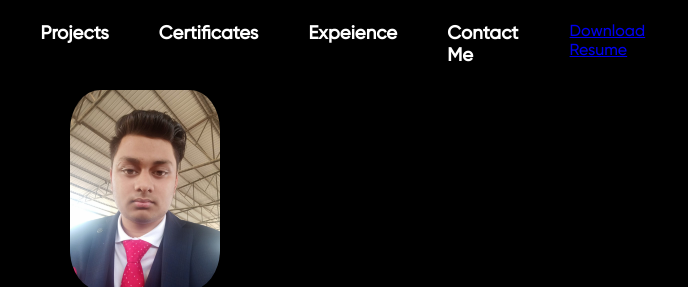
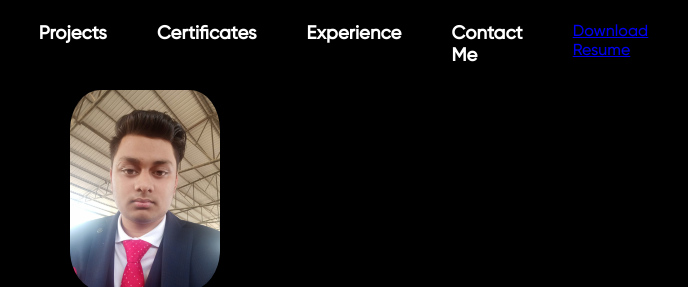
Before and after one commit to heeman2004/simple_portfolio, a plain HTML site: page Portfolio/index.html in a window 1280 px wide. Shown: the top 287 px of the page, 495-1183 px from the left. Drawn offline with nearby package versions, Linux system fonts and the light colour scheme.

Commit message:
index.html

```diff
--- a/Portfolio/index.html
+++ b/Portfolio/index.html
@@ -18,7 +18,7 @@
             <h3><a href="https://media-hosting.imagekit.io/ac7b79dfa4fb4341/Screenshot%202025-04-18%20222832.png?Expires=1839604848&Key-Pair-Id=K2ZIVPTIP2VGHC&Signature=Bbt-OZfNw~RZQ5ruzwzjw62yiUzCYnR1xXNYJL6mAEiv~BeMaYse5k1WeVAaL1VJxsMsMFKZpgl0ay-LwcuTQeaJSYG7Whoyy5bHilzvhtll95Gs7i1dvXhtZnui9DjIjnxeVgLe1LMY9b89ndldKoXiVHPnoXxINav5j5mcd7pV0B-kHCmWKrWlZ1EFgFjHvtntr51Feo5mJqeILitNXeifTCsPS6P4UAuCM5z~oeK-IEgSQaraC5QRL2KyyDIIoaERcc0YRf2rPqR1pErBh7d07~NfQG83pSDi4OSHk10bZJiPtn~Dkn7hpwVBAlshkZDFLgkzUTx1~4M-ripDrQ__">About Me</a></h3>
             <h3><a href="https://media-hosting.imagekit.io/7a55bc040f044835/Screenshot%202025-04-18%20222940.png?Expires=1839604570&Key-Pair-Id=K2ZIVPTIP2VGHC&Signature=wEzbT~kmPGl-6eo8Za4a2ZOiWtY0mTSuB85QpZuti0WvObCywXuv5iQEsw6HV3yKLq8OJe1tmoqvQJbuVCKxKPNFdCJ7Q0qZnJMHWQTmXByoOELydQ57AvYMlLG8kn9winyRHy5xHHqhWhXlGExW7ek5nGp~xdOFYIb3sbSeE224iw3wECmNrHDRSkClQ6ZC5AoeV-3z5QIrMUHDHvUAvbLPjXr8jB7tb04nyKk4~-J1phj-QDTvd4GzRVYGn5Wt9WI-rGvVzaz9AIBo4Epg35yt1BA7q3T0GAc~KVvn9av4YYL1viixFh8zXE-X86J7WMetauoNVS4u9o9bGFlZ0g__">Projects</a></h3>
             <h3><a href="https://media-hosting.imagekit.io/98082a92f3ec41df/Screenshot%202025-04-18%20222954.png?Expires=1839605357&Key-Pair-Id=K2ZIVPTIP2VGHC&Signature=MLcRG7gS5NJnjwtkUt-N3hs2OZzY-s8Hh775-RNK5NQ7a6yD-jcCF5JIgzTAJxUM~HCCxRWRPKJaNjN1Oh0d~c6Cf87VIwBoj6AJXc6byMPqXzERwUXWbhNZYlI26V6hDFUcAgIt6by2zwaqRAkqjQy8Q5BPXbSaJCmzmk-fSmiFvteftzxvBDpFxXEKZAVDW1TmeXot107XfAYJl7FbmQvQUPAlYqdppJfj2n23bTRWeh4wz8UaDXBFVxo5rF6Xjf~Dr8Rr4w5AwhjN71qqMlLL6ui4afs1uvjyiuJU9~jI8NHqNatKXszFpC7lJLNj9HHm8Su2UeB5-8xa3Qtl7A__">Certificates</a></h3>
-            <h3><a href="https://media-hosting.imagekit.io/6d11ce9f377d472e/Screenshot%202025-04-18%20223012.png?Expires=1839605403&Key-Pair-Id=K2ZIVPTIP2VGHC&Signature=K5hmRjXJX8qfCmSvTqMBWiLpTqMM6SpoxOqLQYfBeGRPtDsAbgRUugkVnllV1AWBuJUMaZqZlDK~5Je68DiP41lOMi344riaFe0bv1UbTLX5o-bb3ICJwuVD6YsHrbMYMGABnMi-RXa5iY48Xt-6zyMR4WzCsxD~6n82FIuDmqrL--3DV~Adc2-sir0ONE-8MyGW3thrtIm5IHLAWuVITAV1yP3sMXodYVFVdkEOKo4uFuCYGJPZfpcReojDzUail1G8uW5SDGQ8CyOVsClLCShoW5qK8JmSvC9IMCLQFUZATkgU-FrYqjEJfSEbF6UYycmBF22CaoEAU236~PLS7w__">Expeience</a></h3>
+            <h3><a href="https://media-hosting.imagekit.io/6d11ce9f377d472e/Screenshot%202025-04-18%20223012.png?Expires=1839605403&Key-Pair-Id=K2ZIVPTIP2VGHC&Signature=K5hmRjXJX8qfCmSvTqMBWiLpTqMM6SpoxOqLQYfBeGRPtDsAbgRUugkVnllV1AWBuJUMaZqZlDK~5Je68DiP41lOMi344riaFe0bv1UbTLX5o-bb3ICJwuVD6YsHrbMYMGABnMi-RXa5iY48Xt-6zyMR4WzCsxD~6n82FIuDmqrL--3DV~Adc2-sir0ONE-8MyGW3thrtIm5IHLAWuVITAV1yP3sMXodYVFVdkEOKo4uFuCYGJPZfpcReojDzUail1G8uW5SDGQ8CyOVsClLCShoW5qK8JmSvC9IMCLQFUZATkgU-FrYqjEJfSEbF6UYycmBF22CaoEAU236~PLS7w__">Experience</a></h3>
             <h3><a href="https://media-hosting.imagekit.io/06c6f076e651458a/Screenshot%202025-04-18%20223027.png?Expires=1839605492&Key-Pair-Id=K2ZIVPTIP2VGHC&Signature=01F6VTaR~RB6HOaeH-aGKIiWgJms5F08~NP30BmvlxaYKG~~hh5vzIkg16G0MUEYSpWByp3Tpx~Hgj03AkkNalivY6MO-sFjWA837kyYUdB~zGdpur87RvunN9VbBOUdmrJkcAovISNukAu2L1-pO0mBBb6Hk8s3XP2GU8Hz2O8Fl5B-honTw9gObo9A-pTodvoJmSHAEi3bpaoCseMDNqGX2C4f7oJopMWpXu47TY1wtcbGd4ksoR7ZHMJKJ6cVLGwUWD-FHb5AhZXbCs6~oiVI-Awd0nXVfjmZw9LGbmhUKXoqiAhVkjKIziww-LWYkXkTEZ5~sBkUXmoygQbNOw__">Contact Me</a></h3>
             <a href="hresume.pdf" download>Download Resume</a>
             <h2 id="dark-mode"><i class="fa-solid fa-moon"></i></h2>
```
